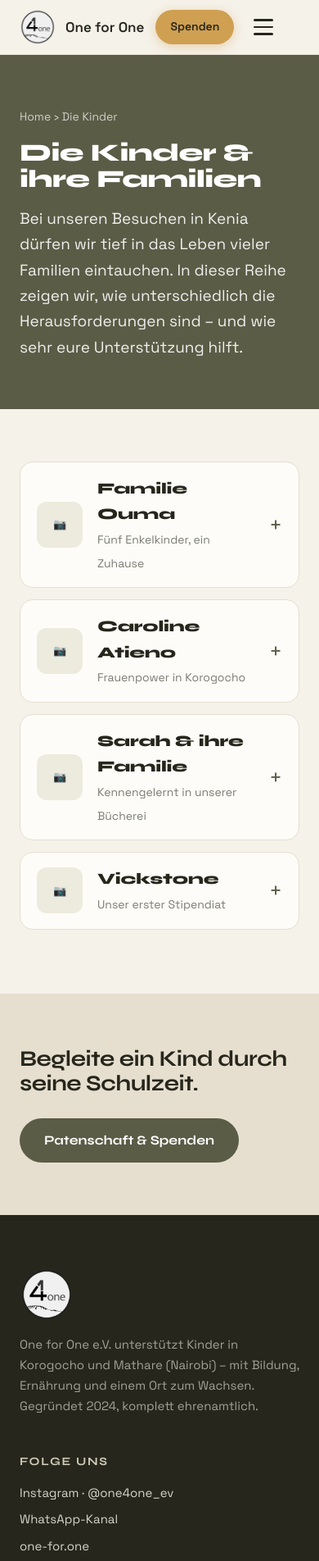
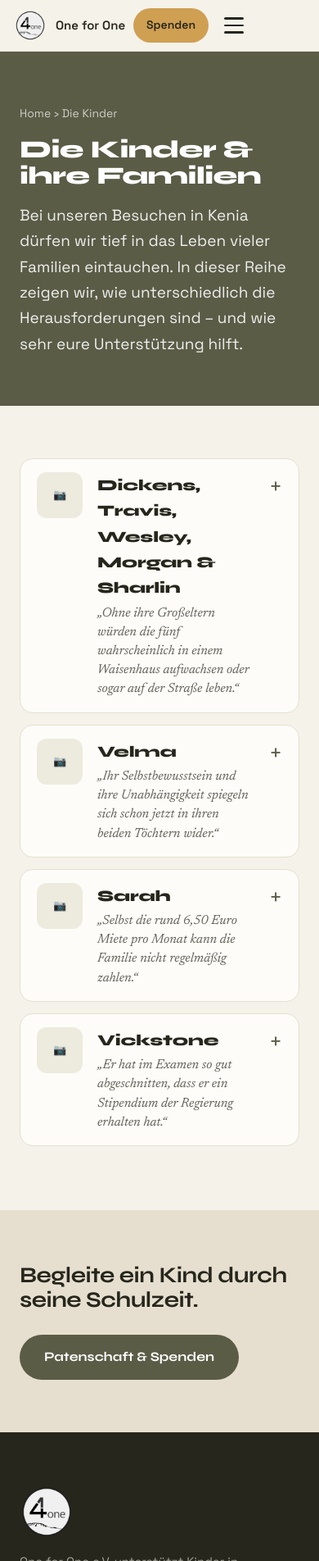
Before and after one commit to ricks-design/oneforone, a plain HTML site: page kinder.html in a window 390 px wide. Shown: the top 1904 px of the page at 82% size. Drawn offline with Linux system fonts and the light colour scheme.

Commit message:
Add files via upload

```diff
--- a/kinder.html
+++ b/kinder.html
@@ -33,34 +33,62 @@
   <div class="sacc">
 
     <div class="sacc-item">
-      <button class="sacc-head"><span class="sacc-thumb">📷</span><span class="sacc-title"><b>Familie Ouma</b><small>Fünf Enkelkinder, ein Zuhause</small></span><span class="sacc-x">+</span></button>
+      <button class="sacc-head">
+        <span class="sacc-thumb">📷</span>
+        <span class="sacc-title">
+          <b>Dickens, Travis, Wesley, Morgan &amp; Sharlin</b>
+          <span class="sacc-quote">„Ohne ihre Großeltern würden die fünf wahrscheinlich in einem Waisenhaus aufwachsen oder sogar auf der Straße leben.“</span>
+        </span>
+        <span class="sacc-x">+</span>
+      </button>
       <div class="sacc-body"><div>
         <p>Dickens, Travis, Wesley, Morgan und Sharlin wachsen bei ihren Großeltern auf. Ihre Eltern können sich weder emotional noch finanziell um sie kümmern – und so haben Raphael Ouma und seine Frau ohne zu zögern alle fünf Kinder bei sich aufgenommen.</p>
         <p>Raphael arbeitet als Schreiner. Voller Stolz zeigt er uns sein Zuhause, das er mit eigenen Händen gebaut und eingerichtet hat. Zwischen selbstgemachten Möbeln erzählt er von den Herausforderungen des Alltags – und davon, wie wichtig es ihm ist, seinen Enkelkindern Halt und Sicherheit zu geben.</p>
-        <p>Ohne ihre Großeltern würden die fünf wahrscheinlich in einem Waisenhaus aufwachsen oder sogar auf der Straße leben. Umso mehr freut es uns, Raphaels beeindruckendes Engagement zu unterstützen: Wir übernehmen die Schulgebühren für alle fünf Kinder und hoffen, den Alltag der Familie damit ein Stück leichter zu machen.</p>
+        <p>Umso mehr freut es uns, Raphaels beeindruckendes Engagement zu unterstützen: Wir übernehmen die Schulgebühren für alle fünf Kinder und hoffen, den Alltag der Familie damit ein Stück leichter zu machen.</p>
       </div></div>
     </div>
 
     <div class="sacc-item">
-      <button class="sacc-head"><span class="sacc-thumb">📷</span><span class="sacc-title"><b>Caroline Atieno</b><small>Frauenpower in Korogocho</small></span><span class="sacc-x">+</span></button>
+      <button class="sacc-head">
+        <span class="sacc-thumb">📷</span>
+        <span class="sacc-title">
+          <b>Velma</b>
+          <span class="sacc-quote">„Ihr Selbstbewusstsein und ihre Unabhängigkeit spiegeln sich schon jetzt in ihren beiden Töchtern wider.“</span>
+        </span>
+        <span class="sacc-x">+</span>
+      </button>
       <div class="sacc-body"><div>
-        <p>Als Caroline 2012 ihr viertes Kind zur Welt bringt, trennt sie sich vom Vater ihrer Kinder – eine Entscheidung, die sie aus eigener Kraft getroffen hat, nachdem sie häusliche Gewalt erlebt hatte. Seitdem trägt sie die Verantwortung für die Familie allein und verdient ihren Lebensunterhalt, indem sie Samosas zubereitet und Wäsche in der Nachbarschaft wäscht.</p>
+        <p>Als Velmas Mutter Caroline Atieno 2012 ihr viertes Kind zur Welt bringt, trennt sie sich vom Vater ihrer Kinder – eine Entscheidung, die sie aus eigener Kraft getroffen hat, nachdem sie häusliche Gewalt erlebt hatte. Seitdem trägt sie die Verantwortung für die Familie allein und verdient ihren Lebensunterhalt, indem sie Samosas zubereitet und Wäsche in der Nachbarschaft wäscht.</p>
         <p>Wir bewundern Carolines Mut und ihre Stärke, jeden Tag für sich und ihre Kinder einzustehen. Sie ist eine von vielen beeindruckenden alleinerziehenden Frauen in den Slums von Nairobi, die ihren Alltag mit Würde, Entschlossenheit und enormer Kraft meistern.</p>
         <p>Ihr Selbstbewusstsein und ihre Unabhängigkeit spiegeln sich schon jetzt in ihren beiden Töchtern wider: Die älteste hat gerade die weiterführende Schule abgeschlossen und möchte mit einer Ausbildung im Gastronomiebereich bald dazu beitragen, ihre Mutter finanziell zu entlasten.</p>
       </div></div>
     </div>
 
     <div class="sacc-item">
-      <button class="sacc-head"><span class="sacc-thumb">📷</span><span class="sacc-title"><b>Sarah &amp; ihre Familie</b><small>Kennengelernt in unserer Bücherei</small></span><span class="sacc-x">+</span></button>
+      <button class="sacc-head">
+        <span class="sacc-thumb">📷</span>
+        <span class="sacc-title">
+          <b>Sarah</b>
+          <span class="sacc-quote">„Selbst die rund 6,50 Euro Miete pro Monat kann die Familie nicht regelmäßig zahlen.“</span>
+        </span>
+        <span class="sacc-x">+</span>
+      </button>
       <div class="sacc-body"><div>
         <p>Die kleine Sarah haben wir in unserer Bücherei kennengelernt. Teddy hat ihre Familie besucht, um herauszufinden, wie die Situation zu Hause ist: Sarah trägt jeden Tag die gleiche zerrissene Kleidung und ist auffallend dünn.</p>
-        <p>In ihrem circa acht Quadratmeter großen Zimmer lebt sie mit sechs ihrer acht Geschwister und beiden Eltern. Ihr Vater erzählt von seinen Sorgen und der täglichen Herausforderung, als Tagelöhner genug Geld aufzutreiben, um seinen Kindern wenigstens eine Mahlzeit zu ermöglichen. Während er spricht, ringt er immer wieder mit den Tränen. Selbst die rund 6,50 Euro Miete pro Monat kann die Familie nicht regelmäßig zahlen.</p>
+        <p>In ihrem circa acht Quadratmeter großen Zimmer lebt sie mit sechs ihrer acht Geschwister und beiden Eltern. Ihr Vater erzählt von seinen Sorgen und der täglichen Herausforderung, als Tagelöhner genug Geld aufzutreiben, um seinen Kindern wenigstens eine Mahlzeit zu ermöglichen. Während er spricht, ringt er immer wieder mit den Tränen.</p>
         <p>Dank eurer Unterstützung können wir die Schulgebühren für Sarah und ihre Geschwister übernehmen. Für die Familie bedeutet das etwas weniger tägliche Sorge – und für die Kinder die Chance, unbeschwerter zu lernen und zu wachsen.</p>
       </div></div>
     </div>
 
     <div class="sacc-item">
-      <button class="sacc-head"><span class="sacc-thumb">📷</span><span class="sacc-title"><b>Vickstone</b><small>Unser erster Stipendiat</small></span><span class="sacc-x">+</span></button>
+      <button class="sacc-head">
+        <span class="sacc-thumb">📷</span>
+        <span class="sacc-title">
+          <b>Vickstone</b>
+          <span class="sacc-quote">„Er hat im Examen so gut abgeschnitten, dass er ein Stipendium der Regierung erhalten hat.“</span>
+        </span>
+        <span class="sacc-x">+</span>
+      </button>
       <div class="sacc-body"><div>
         <p>2026 wurde in Kenia erstmals das reformierte Schulsystem umgesetzt: In den letzten drei Schuljahren werden die Jugendlichen interessenspezifisch gefördert und je nach Examensnote und Präferenz einer Schule zugeteilt. Von unseren Kindern waren sechs von einem Schulwechsel betroffen – die Zuteilung kam teils erst in der Woche vor Schulstart, oft an weit entfernte Schulen. Durch viele Telefonate und großes Engagement von Teddy und Joseph hat am Ende alles gut funktioniert.</p>
         <p>Einen Jungen dürfen wir dabei besonders feiern: Vickstone hat im Examen so gut abgeschnitten, dass er ein Stipendium der Regierung erhalten hat und nun ein sehr gutes Internat in Nairobi besucht – unser erster Stipendiat. Zum Schuljahr 2027 werden 27 weitere Kinder die Schule wechseln.</p>
@@ -85,7 +113,7 @@
     </div>
     <div>
       <h4>Spendenkonto</h4>
-      <div class="f-iban">One for One e.V.<br>VR-Bank Altenburger Land / Skatbank<br><span class="nowrap">IBAN: DE59 8306 5408 0005 4428 18</span><br>BIC: GENODEF1SLR</div>
+      <div class="f-iban">One for One e.V.<br>VR-Bank Altenburger Land / Skatbank<br><span class="nowrap">IBAN:&nbsp;DE59&nbsp;8306&nbsp;5408&nbsp;0005&nbsp;4428&nbsp;18</span><br>BIC: GENODEF1SLR</div>
     </div>
   </div>
   <div class="f-bottom">
--- a/styles.css
+++ b/styles.css
@@ -23,7 +23,7 @@ h2{font-weight:700;font-size:clamp(27px,3.1vw,40px);line-height:1.12;max-width:1
 
 /* NAV */
 nav{position:sticky;top:0;z-index:100;background:rgba(245,242,234,.9);backdrop-filter:blur(12px);border-bottom:1px solid var(--sand)}
-.nav-inner{max-width:1240px;margin:0 auto;padding:11px 24px;display:flex;align-items:center;gap:26px}
+.nav-inner{max-width:1240px;margin:0 auto;padding:11px 20px;display:flex;align-items:center;gap:16px}
 .nav-logo{display:flex;align-items:center;gap:12px;text-decoration:none;z-index:120}
 .nav-logo img{width:44px;height:44px}
 .nav-logo span{font-family:'Space Grotesk';font-weight:600;font-size:17px}
@@ -33,7 +33,7 @@ nav{position:sticky;top:0;z-index:100;background:rgba(245,242,234,.9);backdrop-f
 .nav-links a.active{color:var(--green)}
 .btn-donate{font-family:'Space Grotesk';font-weight:600;font-size:15px;background:var(--champ);color:var(--cta-txt) !important;opacity:1 !important;padding:11px 24px;border-radius:999px;text-decoration:none;transition:background .15s,transform .15s;box-shadow:0 3px 14px rgba(207,159,82,.42)}
 .btn-donate:hover{background:var(--champ-deep);transform:translateY(-1px)}
-.burger{display:none;margin-left:auto;z-index:120;width:44px;height:44px;border:none;background:transparent;cursor:pointer;flex-direction:column;justify-content:center;align-items:center;gap:6px}
+.burger{display:none;z-index:120;width:42px;height:42px;flex:0 0 42px;border:none;background:transparent;cursor:pointer;flex-direction:column;justify-content:center;align-items:center;gap:6px;padding:0;margin:0}
 .burger span{display:block;width:24px;height:2.5px;background:var(--ink);border-radius:2px}
 .mobile-menu{display:none;position:fixed;inset:0;z-index:130;background:var(--paper);padding:24px 32px 40px;flex-direction:column}
 .mobile-menu.open{display:flex}
@@ -72,12 +72,12 @@ nav{position:sticky;top:0;z-index:100;background:rgba(245,242,234,.9);backdrop-f
 .stat .num em{font-style:normal;color:var(--amber)}
 .stat .num .accent{color:var(--amber)}
 .stat .lbl{font-size:15px;margin-top:10px;color:rgba(245,242,234,.66)}
-.growth{margin-top:8px}
-.growth-label{font-family:'Space Grotesk';font-weight:600;font-size:13px;letter-spacing:.14em;text-transform:uppercase;color:#cfcdb8}
-.growth-bars{display:flex;align-items:flex-end;gap:26px;height:180px;margin-top:36px;max-width:520px}
-.gbar{flex:1;display:flex;flex-direction:column;align-items:center;justify-content:flex-end;height:100%}
-.gbar .fill{width:100%;background:linear-gradient(180deg,#6d6f55,var(--green));border-radius:10px 10px 0 0;height:0;transition:height 1.1s cubic-bezier(.4,0,.2,1);display:flex;align-items:flex-start;justify-content:center}
-.gbar .val{font-family:'Syne';font-weight:800;font-size:22px;color:#fff;margin-top:10px}
+.growth{margin-top:8px;padding-bottom:56px}
+.growth-label{font-family:'Space Grotesk';font-weight:600;font-size:13px;letter-spacing:.14em;text-transform:uppercase;color:#cfcdb8;text-align:center}
+.growth-bars{display:flex;align-items:flex-end;justify-content:center;gap:34px;height:210px;margin:36px auto 0;max-width:460px}
+.gbar{flex:1;display:flex;flex-direction:column;align-items:center;justify-content:flex-end;height:100%;max-width:110px}
+.gbar .fill{width:100%;background:linear-gradient(180deg,#6d6f55,var(--green));border-radius:10px 10px 0 0;height:0;transition:height 1.1s cubic-bezier(.4,0,.2,1)}
+.gbar .val{font-family:'Syne';font-weight:800;font-size:22px;color:#fff;margin-bottom:8px;text-align:center;width:100%}
 .gbar .yr{margin-top:12px;font-size:14px;color:rgba(245,242,234,.7);font-weight:600}
 
 /* 1:1 + Geldfluss */
@@ -321,8 +321,8 @@ footer a:hover{color:#fff}
 @media(max-width:920px){.maps2{grid-template-columns:1fr}}
 
 /* ---------- Nachtrag: neue Elemente ---------- */
-.nowrap{white-space:nowrap}
-.f-iban{font-size:14px}
+.nowrap{white-space:nowrap;word-break:keep-all}
+.f-iban{font-size:14px;line-height:1.9}
 .tblhead{font-family:'Syne';font-weight:800;font-size:19px;margin-top:32px}
 
 /* Spenden-Button immer sichtbar */
@@ -343,14 +343,14 @@ footer a:hover{color:#fff}
 /* Kinder: Akkordeon */
 .sacc{max-width:860px}
 .sacc-item{background:var(--white);border:1px solid var(--sand);border-radius:16px;margin-bottom:14px;overflow:hidden}
-.sacc-head{width:100%;display:flex;align-items:center;gap:18px;padding:16px 20px;background:none;border:none;cursor:pointer;text-align:left;font:inherit;color:inherit}
+.sacc-head{width:100%;display:flex;align-items:flex-start;gap:18px;padding:16px 20px;background:none;border:none;cursor:pointer;text-align:left;font:inherit;color:inherit}
 .sacc-head:focus-visible{outline:3px solid var(--green);outline-offset:-3px}
 .sacc-thumb{flex:0 0 auto;width:72px;height:72px;border-radius:12px;background:var(--green-tint);display:flex;align-items:center;justify-content:center;font-size:13px;color:var(--green);font-weight:600;overflow:hidden}
 .sacc-thumb img{width:100%;height:100%;object-fit:cover}
 .sacc-title{flex:1}
 .sacc-title b{display:block;font-family:'Syne';font-weight:800;font-size:19px;letter-spacing:-.01em}
-.sacc-title small{font-size:14px;color:rgba(38,38,28,.6)}
-.sacc-x{flex:0 0 auto;font-size:26px;color:var(--green);font-weight:400;transition:transform .25s}
+.sacc-quote{display:block;font-family:'Newsreader',Georgia,serif;font-style:italic;font-size:16px;line-height:1.45;color:rgba(38,38,28,.72);margin-top:4px}
+.sacc-x{flex:0 0 auto;font-size:26px;color:var(--green);font-weight:400;transition:transform .25s;line-height:1;padding-top:4px}
 .sacc-item.open .sacc-x{transform:rotate(45deg)}
 .sacc-body{max-height:0;overflow:hidden;transition:max-height .3s ease}
 .sacc-body>div{padding:4px 24px 26px;font-size:16.5px;color:rgba(38,38,28,.82)}
@@ -358,9 +358,10 @@ footer a:hover{color:#fff}
 
 /* ---------- Mobil: Hero-Umbau (Text unter dem Foto) ---------- */
 @media(max-width:920px){
-  .nav-inner{gap:14px}
-  .nav-cta{margin-left:auto;padding:9px 18px;font-size:14px}
-  .burger{margin-left:0}
+  .nav-inner{gap:10px;padding:10px 14px 10px 18px}
+  .nav-cta{margin-left:auto;padding:9px 16px;font-size:14px;box-shadow:none}
+  .nav-logo span{font-size:15px}
+  .nav-logo img{width:38px;height:38px}
   .hero{min-height:0;flex-direction:column;display:flex}
   .hero img.bg{position:static;width:100%;height:54vw;max-height:420px;object-fit:cover;object-position:60% 40%}
   .hero::before{display:none}
```
Also changed, not shown: community-center.html (+2 -2 lines), datenschutz.html (+1 -1 lines), impressum.html (+1 -1 lines), index.html (+5 -5 lines), leben-in-kenia.html (+1 -1 lines), projekte.html (+2 -2 lines), spenden.html (+1 -1 lines), team.html (+1 -1 lines), 1 other file.
